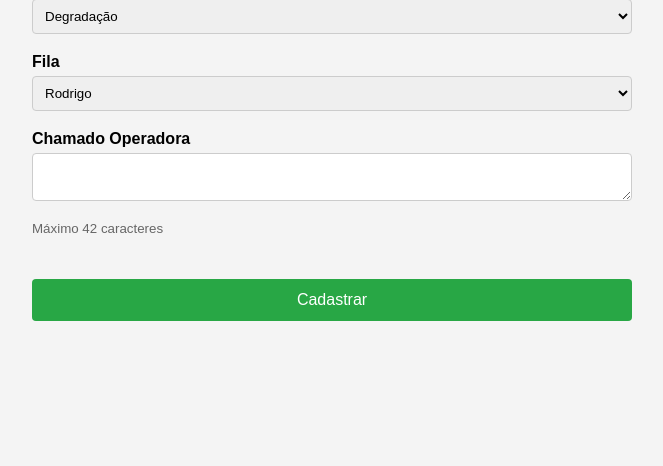
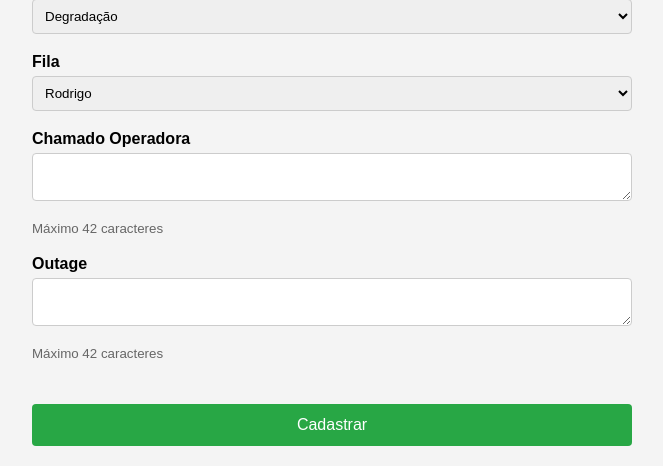
Before and after one commit to deegoo/NM2026, a Flask app: page /abrir_registro in a window 1280 px wide. Shown: the part 1045-1511 px from the top of the page, without its empty margins (433-1096 px from the left). Before the commit the page ends 1366 px from the top, so only its background shows below. Run offline with Flask 3, Linux system fonts and the light colour scheme.

Commit message:
Campo outage em abrir registro e checkbox para isolamento de cmts/olt em fechar registro

```diff
--- a/newmonitor/templates/abrir_registro.html
+++ b/newmonitor/templates/abrir_registro.html
@@ -85,6 +85,9 @@
 <textarea maxlength="42" rows="2"></textarea><br>
 <small>Máximo 42 caracteres</small><br>
 
+<label>Outage</label>
+<textarea maxlength="42" rows="2"></textarea><br>
+<small>Máximo 42 caracteres</small><br>
 
 <button onclick="cadastrar()">Cadastrar</button>
 </div>
--- a/newmonitor/templates/fechar_registro.html
+++ b/newmonitor/templates/fechar_registro.html
@@ -43,6 +43,9 @@
                 <option value="nao">NÃO</option>
             </select>
 
+            <label>Isolamento de OLT/CMTS</label>
+                <input type="checkbox">
+
             <button type="submit">Fechar</button>
         </form>
     </section>
```
